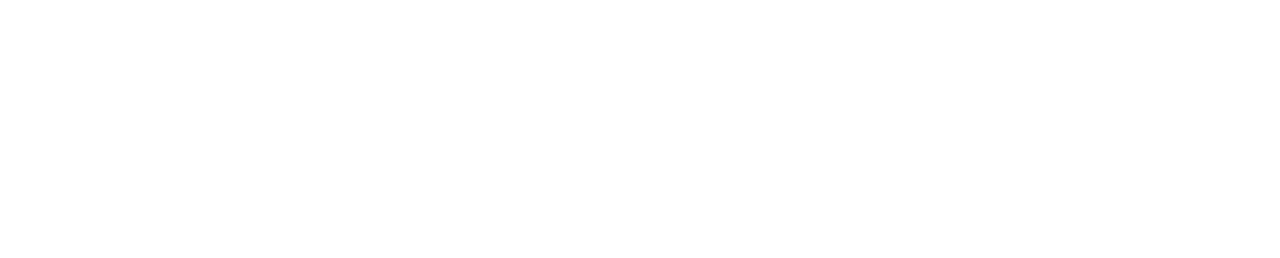
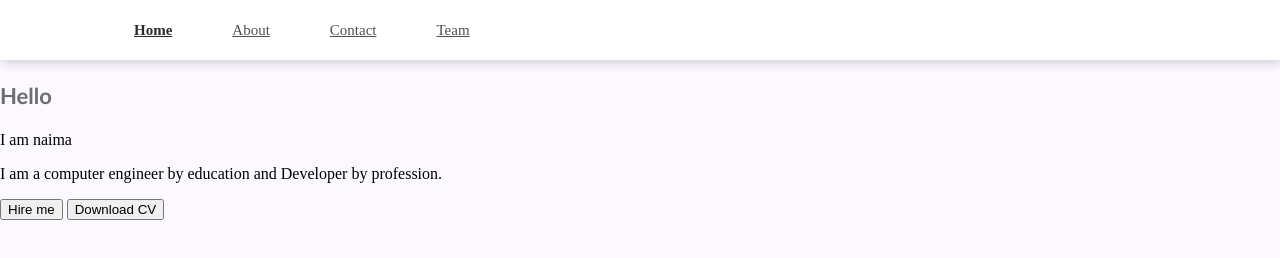
Before and after one commit to naima-shk/Circle-Web-Development, a plain HTML site: page Sprint 2 project/index.html in a window 1280 px wide. Drawn offline with Linux system fonts and the light colour scheme.

Commit message:
'Portfolio'

```diff
--- a/Sprint 2 project/index.html
+++ b/Sprint 2 project/index.html
@@ -5,8 +5,28 @@
     <meta http-equiv="X-UA-Compatible" content="IE=edge">
     <meta name="viewport" content="width=device-width, initial-scale=1.0">
     <title>personal website</title>
+    <link rel="stylesheet" type="text/css" href="style.css"/>
 </head>
 <body>
-    <section></section>
+    <section>
+        <!---navigation-->
+        <nav>
+            <!--menu-->
+            <ul>
+                <li><a href="#" class="active">Home</a></li>
+                <li><a href="#">About</a></li>
+                <li><a href="#">Contact </a></li>
+                <li><a href="#">Team</a></li>
+            </ul>
+        </nav>
+        <!--text-->
+        <div class="text-container">
+            <p>Hello </p>
+            <p>I am naima</p>
+            <p>I am a computer engineer by education and Developer by profession.</p>
+            <button class="hire-btn">Hire me</button>
+            <button class="down-cv">Download CV </button>
+        </div>
+    </section>
 </body>
 </html>
--- a/Sprint 2 project/style.css
+++ b/Sprint 2 project/style.css
@@ -6,11 +6,38 @@ body{
 ul{
     list-style: none;
 }
-a{
-    text-decoration: none;
-}
 section{
     width: 100%;
     height:95vh;
+    background-size: cover;
+}
+nav{
+    display: flex;
+    justify-content: space-between;
+    align-items: center;
+    height: 60px;
+    background-color: #ffffff;
+    box-shadow: 2px 2px 12px rgba(0,0,0, 0.2);
+    padding: 0px 5%;
+}
+nav ul{
+    display: flex;
+}
+nav ul li a {
+    margin:30px;
+    font-family: myriad pro regular;
+    color: #505050;
+    font-size: 15px;
+    font-weight: 100;
+}
+.active{
+ font-weight: bold;
+ color: #2d2a2a;
+}
+.text-container p:nth-child(1){
+    font-family: calibri;
+    font-weight: bold;
+    color: #6d6d6d;
+    font-size: 22px;
 
 }
```
